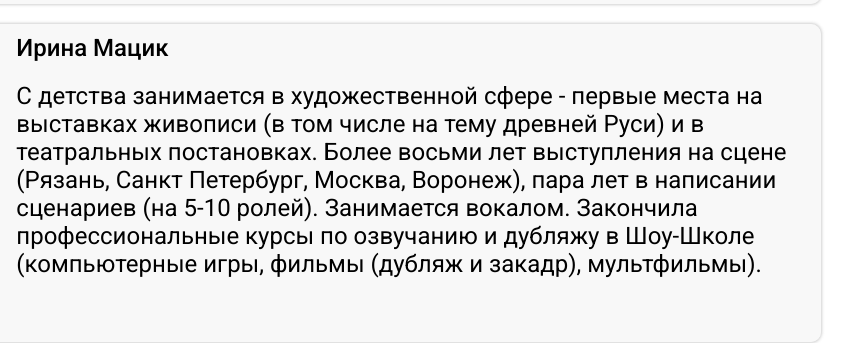
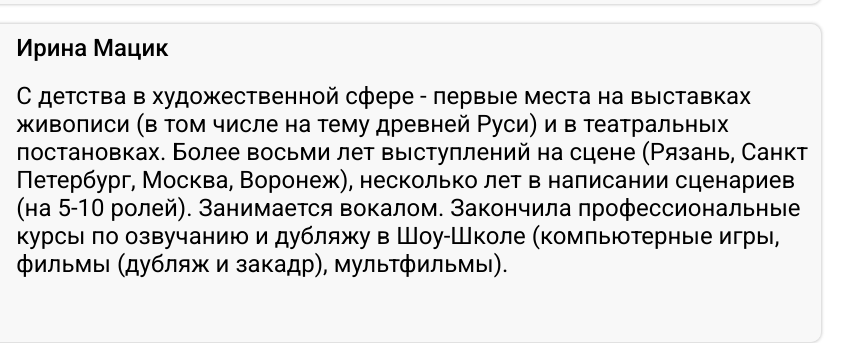
Before and after one commit to MaximArzhanov/voice-over-studio, a website built with webpack: page src/index.html in a window 1280 px wide. Shown: the part 1812-2155 px from the top of the page, 435-1280 px from the left. Built offline with nearby package versions, Linux system fonts and the light colour scheme.

Commit message:
fix: correct profile information

```diff
--- a/src/index.html
+++ b/src/index.html
@@ -139,8 +139,8 @@
               <aside class="actor__description">
                 <h2 class="actor__name">Ирина Мацик</h2>
                 <p class="actor__about">
-                  С детства занимается в художественной сфере - первые места на выставках живописи  (в том числе на тему древней Руси)  и в театральных постановках.
-                  Более восьми лет выступления на сцене (Рязань, Санкт Петербург, Москва, Воронеж), пара лет в написании сценариев  (на 5-10 ролей).
+                  С детства в художественной сфере - первые места на выставках живописи  (в том числе на тему древней Руси)  и в театральных постановках.
+                  Более восьми лет выступлений на сцене (Рязань, Санкт Петербург, Москва, Воронеж), несколько лет в написании сценариев  (на 5-10 ролей).
                   Занимается вокалом. Закончила профессиональные курсы по озвучанию и дубляжу в Шоу-Школе (компьютерные игры, фильмы (дубляж и закадр), мультфильмы).
                 </p>
               </aside>
```
Also changed, not shown: src/irina_macik.html (+2 -2 lines).
